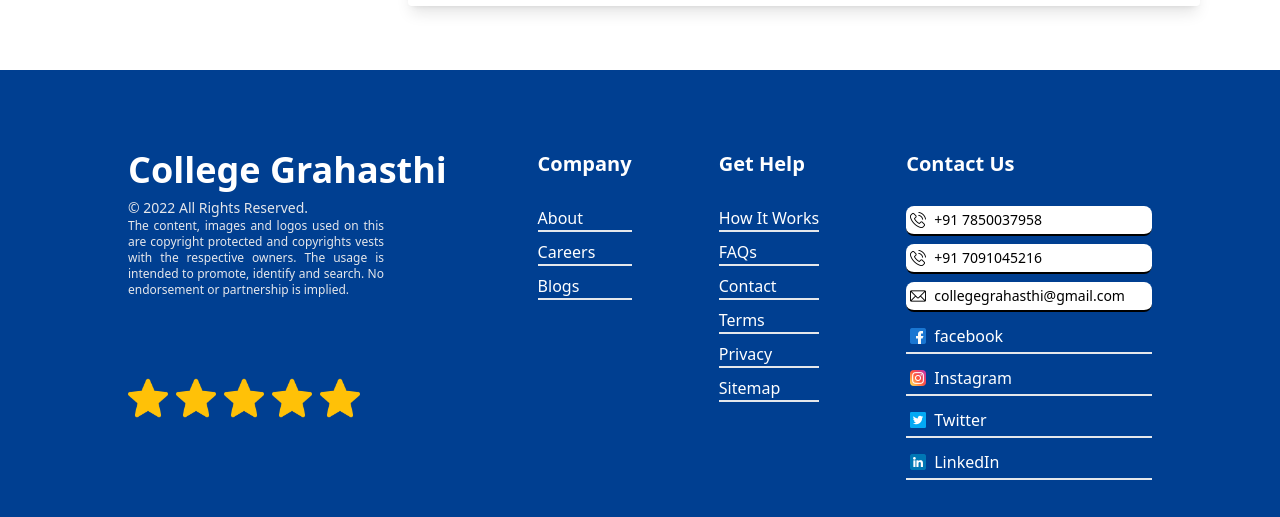
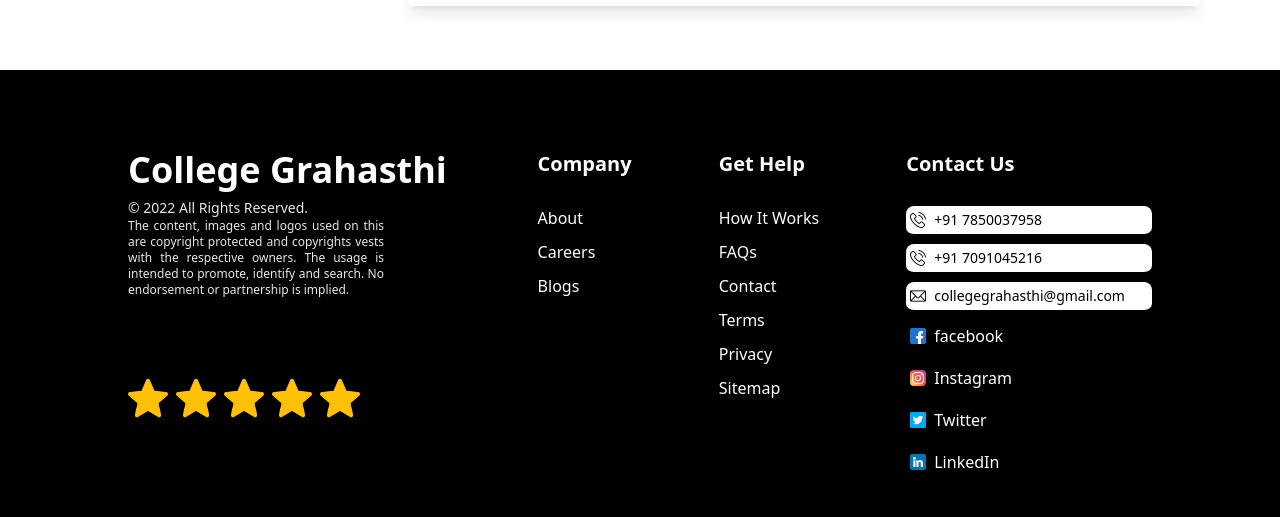
Before and after one commit to CollegeGrahasthi/landing, a React (Create React App) app: page /rooms in a window 1280 px wide. Shown: the part 1508-2025 px from the top of the page. Built offline with nearby package versions, Linux system fonts and the light colour scheme; the HTML template or start-up script is replaced by a standard one.

Commit message:
fixing color error v1

```diff
--- a/package.json
+++ b/package.json
@@ -14,7 +14,7 @@
     "web-vitals": "^2.1.4"
   },
   "scripts": {
-    "start": "PORT=3006 react-scripts start",
+    "start": "react-scripts start",
     "build": "react-scripts build",
     "test": "react-scripts test",
     "eject": "react-scripts eject"
--- a/src/components/Home/Hero.Home.jsx
+++ b/src/components/Home/Hero.Home.jsx
@@ -66,7 +66,7 @@
           </p>
 
           <div className='pl-44 w-4/12'>
-            <Button value="Book Now !!" link="/rooms" bgColor="c1" />
+            <Button value="Book Now !!" link="/rooms" bgColor={"c1"} />
           </div>
 
         </div>
--- a/src/pages/Rooms.jsx
+++ b/src/pages/Rooms.jsx
@@ -78,7 +78,7 @@
         </div>
       </div>
 
-      <Footer bgColor="c1" />
+      <Footer bgColor="black" />
 
     </div>
   );
```
